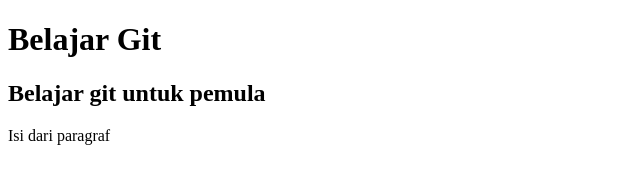
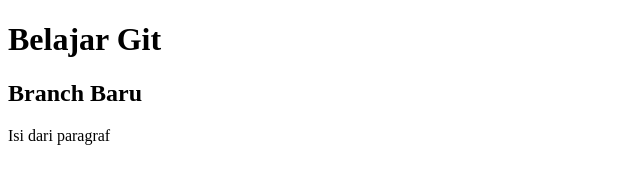
Before and after one commit to HendroPrabowo/tutorial, a plain HTML site: page index.html in a window 1280 px wide. Shown: the whole page, without its empty margins (0-640 px from the left). Drawn offline with Linux system fonts and the light colour scheme.

Commit message:
branch baru

```diff
--- a/index.html
+++ b/index.html
@@ -5,7 +5,7 @@
 	</head>
 	<body>
 		<h1>Belajar Git</h1>
-		<h2>Belajar git untuk pemula</h2>
+		<h2>Branch Baru</h2>
 		<p>Isi dari paragraf</p>
 	</body>
 </html>
```
